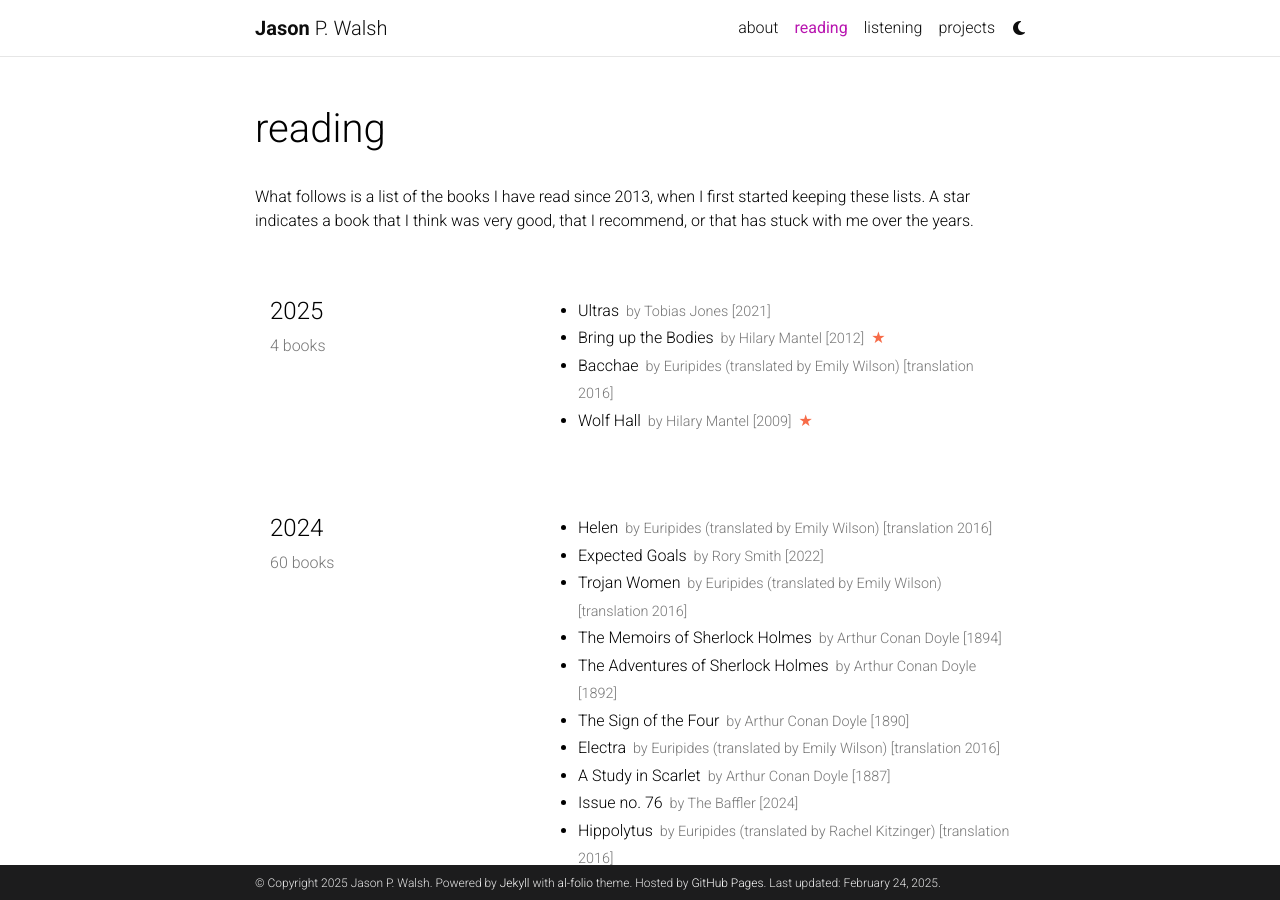
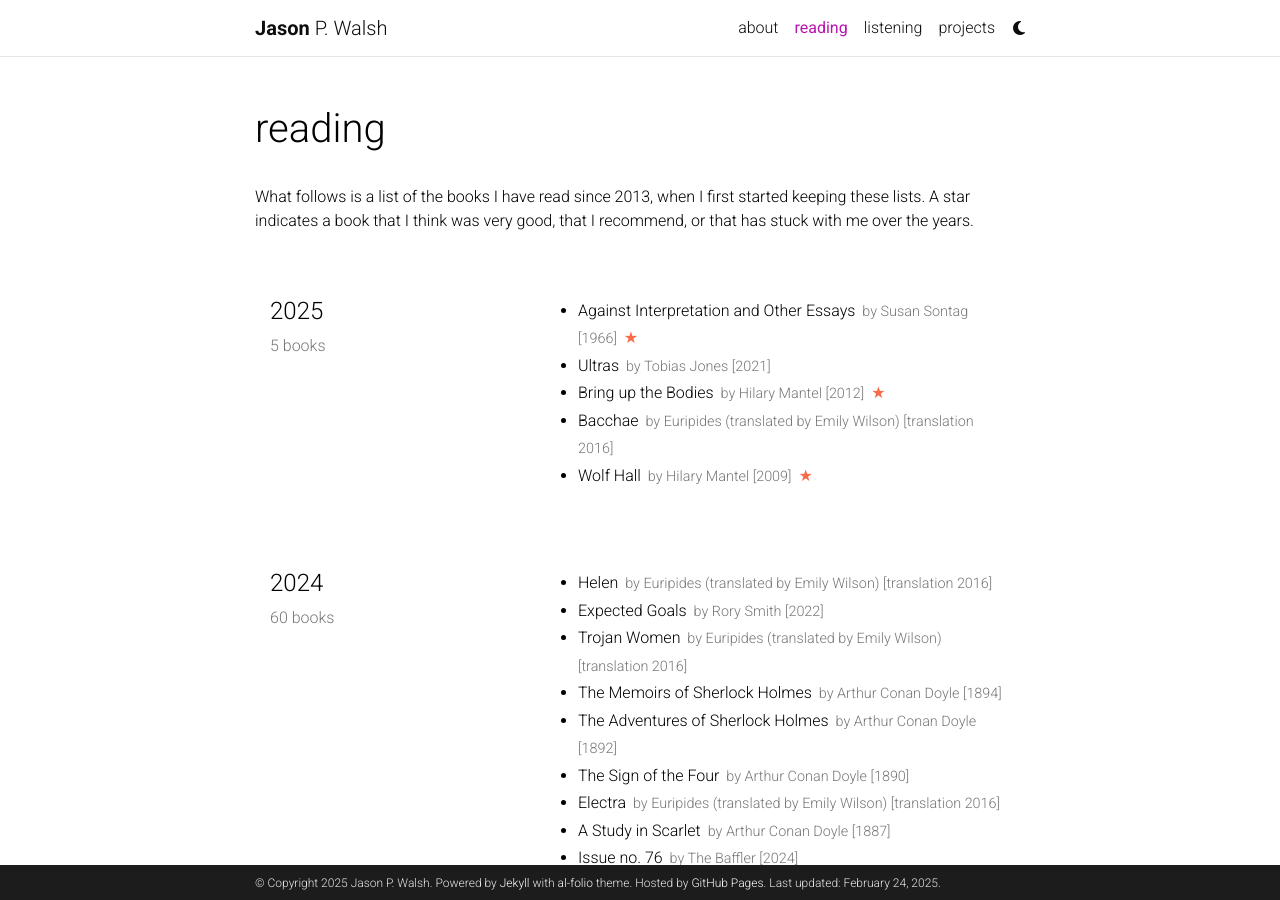
Before and after one commit to jwals23/jwals23.github.io, a Jekyll site: the page built from _pages/reading.md, in a window 1280 px wide and 900 px high. Built offline with Jekyll 4.4.1, drawn with Linux system fonts in a browser that asks for light colours; comment, search, counter and statistics services are not loaded; a style sheet for code colours, icons or effects is not loaded.

Commit message:
Update reading.yml

```diff
--- a/_data/reading.yml
+++ b/_data/reading.yml
@@ -1,6 +1,11 @@
 list:
   - year: "2025"
     books:
+      - title: Against Interpretation and Other Essays
+        author: Susan Sontag
+        year: 1966
+        star: yes
+
       - title: Ultras
         author: Tobias Jones
         year: 2021
```
